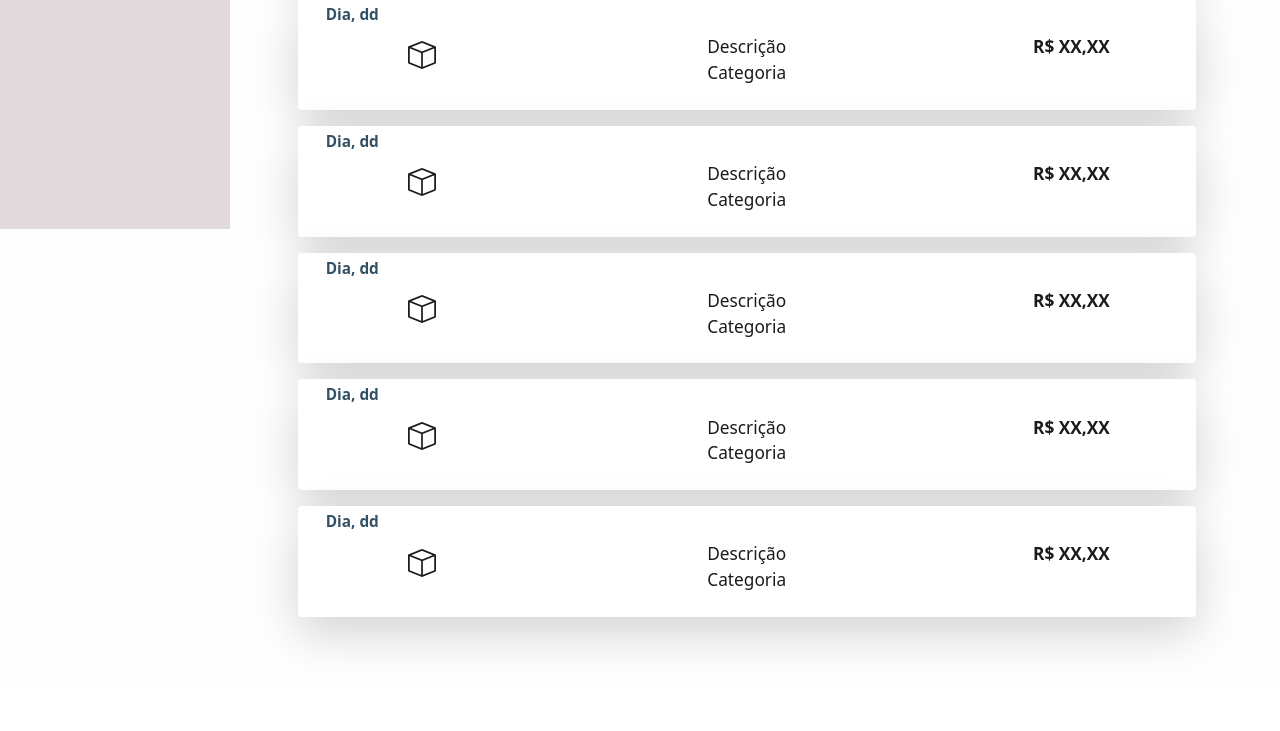
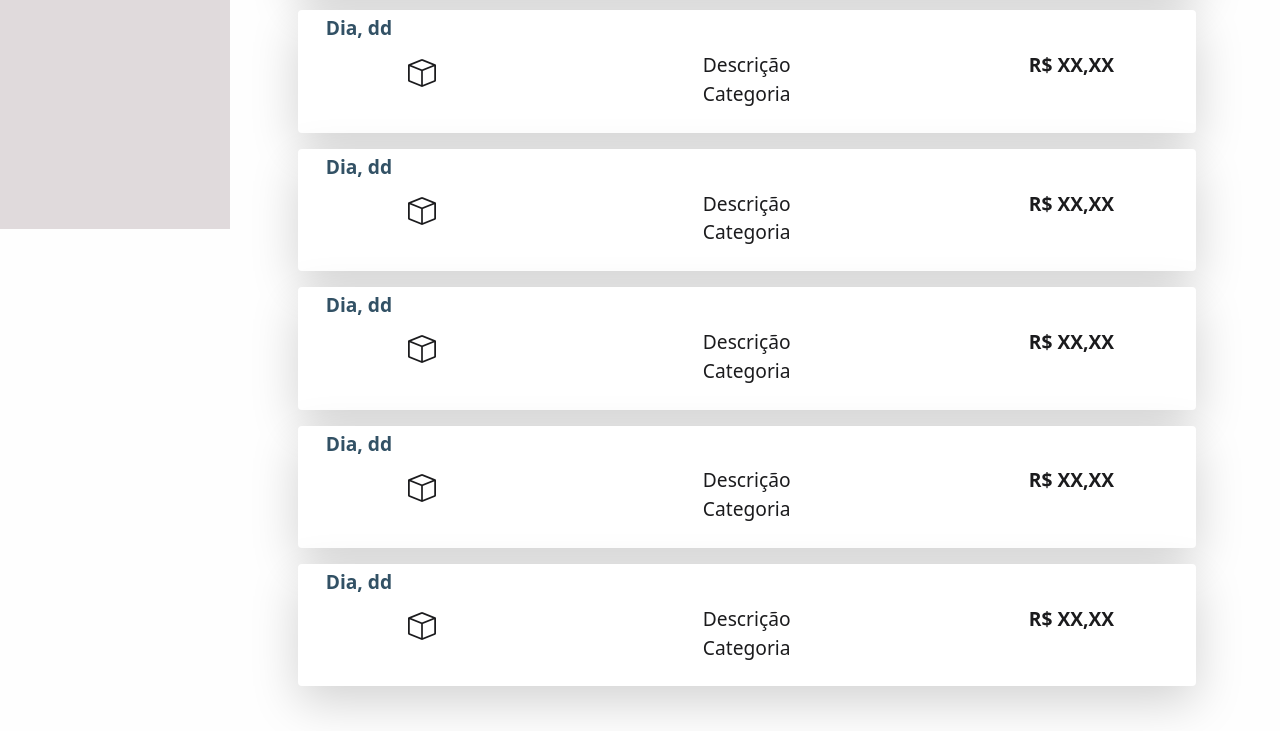
Before and after one commit to vicbuss/Projeto-Fintech, a plain HTML site: page gastos.html in a window 1280 px wide. Shown: the part 571-1302 px from the top of the page. Before the commit the page ends 1281 px from the top, so only its background shows below. Drawn offline with nearby package versions, Linux system fonts and the light colour scheme.

Commit message:
Ajustes de fonte

```diff
--- a/css/style.css
+++ b/css/style.css
@@ -236,6 +236,7 @@ footer {
 
 .data-transacao {
   color: #325165;
+  font-size: 1em;
 }
 
 .fonte-transacoes {
@@ -266,6 +267,12 @@ footer {
     font-size: 1.1em;
     width: 8em;
 
+  }
+
+  /* Gastos */
+
+  .fonte-transacoes {
+    font-size: 1em;
   }
 
 }
```
Lines whose indentation alone changed are shown as unchanged.
